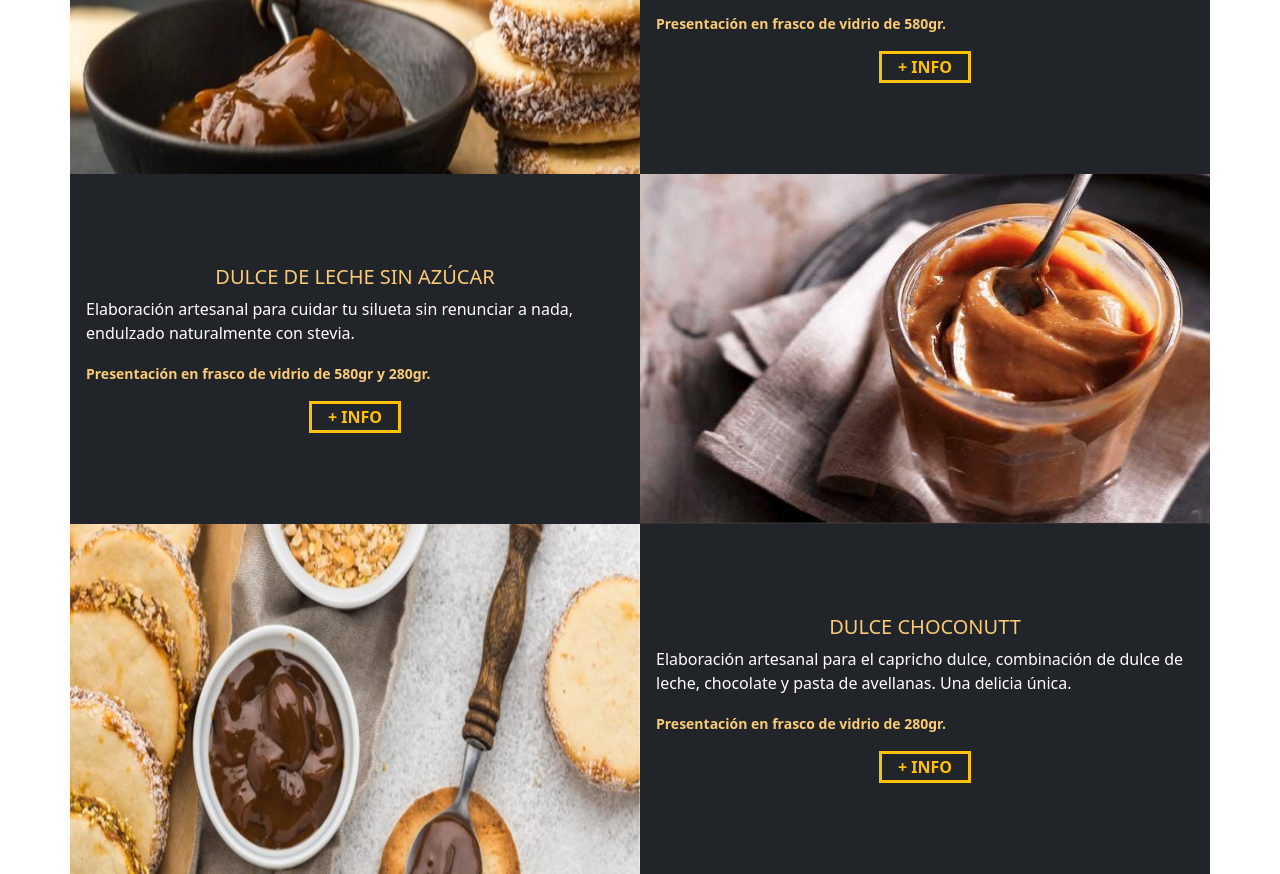
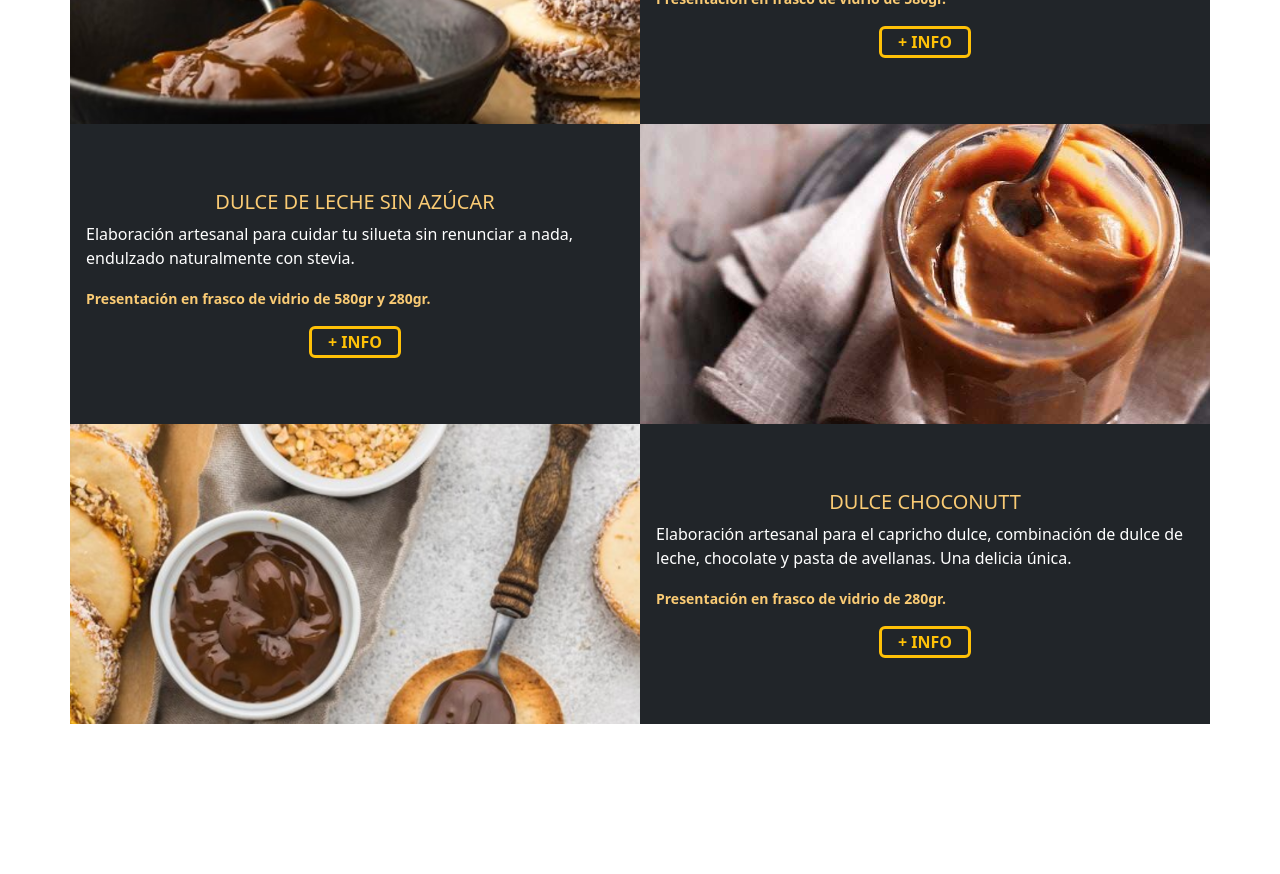
Before and after one commit to Sebastoss/Humaya-React, a React (Create React App) app: page / in a window 1280 px wide. Shown: the part 700-1574 px from the top of the page. After the commit the page ends 1424 px from the top, so only its background shows below. Built offline with nearby package versions, Linux system fonts and the light colour scheme.

Commit message:
Mejoras en el CSS

```diff
--- a/src/componentes/Productos.js
+++ b/src/componentes/Productos.js
@@ -7,15 +7,15 @@ const Productos = (props) => {
         {props.pos === "1" ?
         <div className="card bg-dark">
             <div className="row g-0">
-                <div className="col-md-6">
-                    <img src={props.image} className='image-prods' alt="" />
+                <div className="col-md-6 image-prods" style={{backgroundImage: `url(${props.image})`}}>
+                    {/* <img src={props.image} className='image-prods' alt="" /> */}
                 </div>
                 <div className="col-md-6 d-flex">
                     <div className="card-body d-flex flex-column justify-content-center">
                         <h5 className="card-title text-uppercase text-center">{props.title}</h5>
                         <p className="card-text">{props.text}</p>
                         <p className="card-text"><small className="text-muted">{props.text2}</small></p>
-                        <button type="button" className='border border-3 border-warning bg-dark text-warning text-uppercase fw-bolder px-3 mx-auto d-block'>+ Info</button>
+                        <button type="button" className='border border-3 border-warning bg-dark text-warning text-uppercase fw-bolder px-3 mx-auto d-block rounded btn-info-prods'>+ Info</button>
                     </div>
                 </div>
             </div>
@@ -23,15 +23,15 @@ const Productos = (props) => {
         : props.pos === "2" ?
             <div className="card bg-dark">
             <div className="row g-0 d-flex flex-row-reverse">
-                <div className="col-md-6">
-                    <img src={props.image} className='image-prods' alt="" />
+                <div className="col-md-6 image-prods" style={{backgroundImage: `url(${props.image})`}}>
+                    {/* <img src={props.image} className='image-prods' alt="" /> */}
                 </div>
                 <div className="col-md-6 d-flex">
                     <div className="card-body d-flex flex-column justify-content-center">
                         <h5 className="card-title text-uppercase text-center">{props.title}</h5>
                         <p className="card-text">{props.text}</p>
                         <p className="card-text"><small className="text-muted">{props.text2}</small></p>
-                        <button type="button" className='border border-3 border-warning bg-dark text-warning text-uppercase fw-bolder px-3 mx-auto d-block'>+ Info</button>
+                        <button type="button" className='border border-3 border-warning bg-dark text-warning text-uppercase fw-bolder px-3 mx-auto d-block rounded btn-info-prods'>+ Info</button>
                     </div>
                 </div>
             </div>
--- a/src/styles/Productos.css
+++ b/src/styles/Productos.css
@@ -21,16 +21,18 @@
 .card-text .text-muted {
     color: rgb(250, 203, 116) !important;
     font-weight: 600;
+
 }
 
 .image-prods {
-    max-height: 300px;
-    width: 100%;
+    background-repeat: no-repeat;
+    background-position: center;
+    background-size: cover;
+    height: 300px;
+
 }
 
-@media screen and (min-width: 200px) {
-    .image-prods {
-        min-height: 350px;
-        width: 100%;
-    }
+.btn-info-prods:hover {
+    background-color: #FFC107 !important;
+    color: #886600 !important;
 }
```
